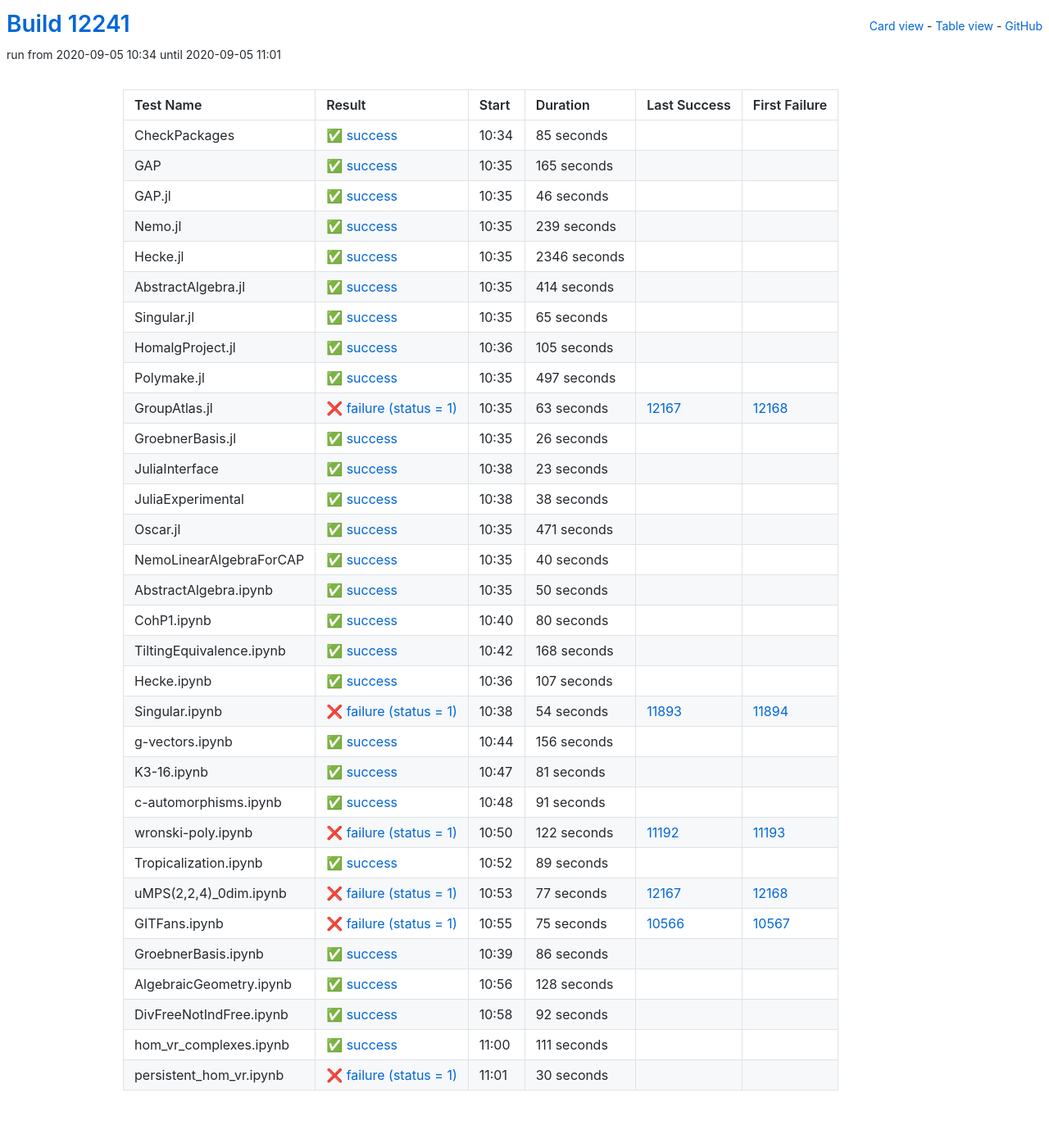
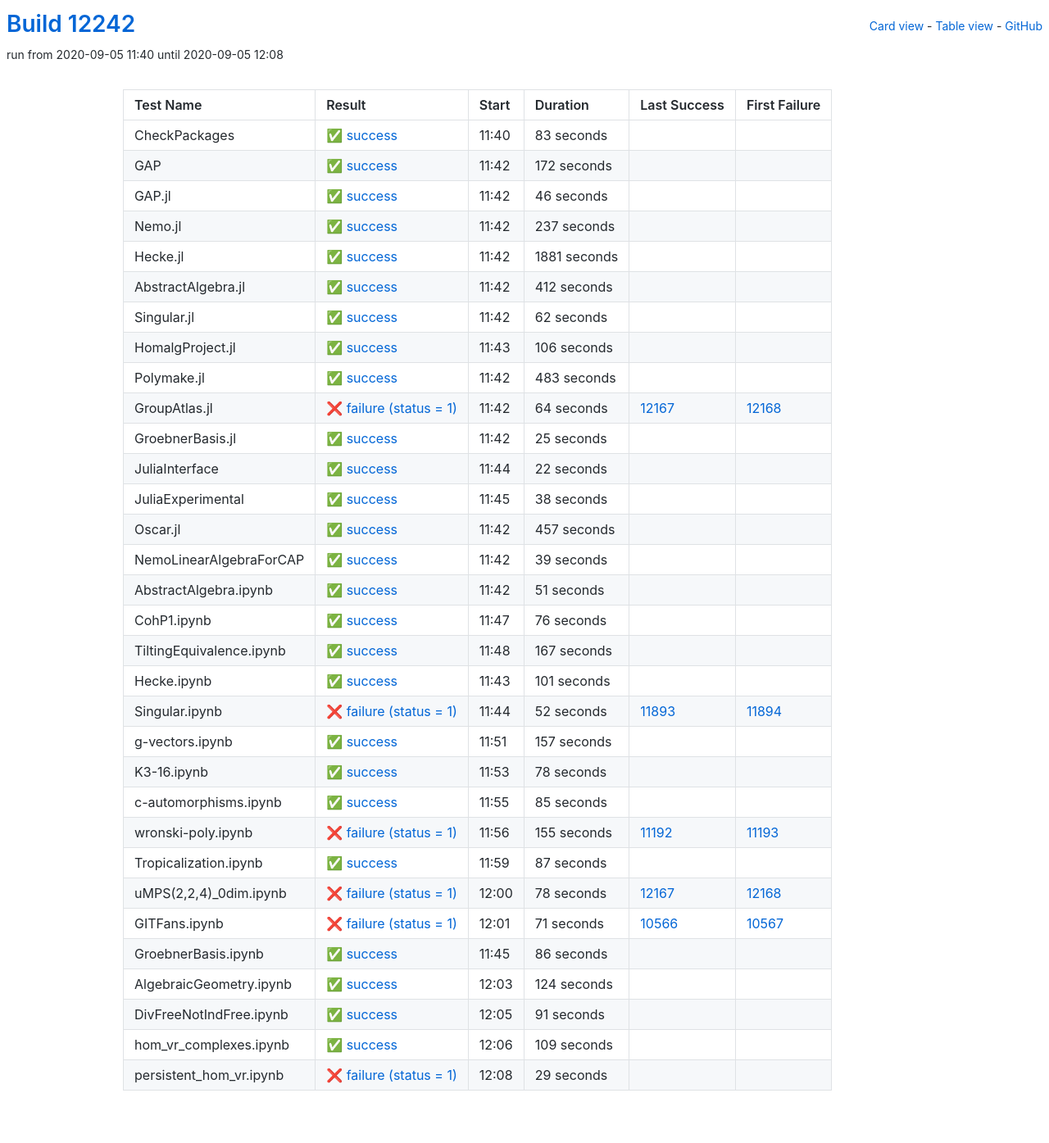
Before and after one commit to oscar-system/oscar-ci-status, a Jekyll site: the page built from table.html, in a window 1280 px wide. Shown: the whole page at 82% size. Built offline with Jekyll 4.4.1, drawn with Linux system fonts in a browser that asks for light colours.

Commit message:
Build #12242

```diff
--- a/_data/ci.yml
+++ b/_data/ci.yml
@@ -1,6 +1,6 @@
 ---
-build: 12241
-build_url: https://oscarci.mathematik.uni-kl.de/job/oscar/12241/
+build: 12242
+build_url: https://oscarci.mathematik.uni-kl.de/job/oscar/12242/
 job: oscar
 organization: oscar-system
 repo: oscar-ci-status
@@ -8,32 +8,32 @@
 tests:
 - name: CheckPackages
   id: checkpackages
-  log: https://oscarci.mathematik.uni-kl.de/job/oscar/12241/artifact/logs/build-12241/CheckPackages.log
-  start: 2020-09-05 10:34
+  log: https://oscarci.mathematik.uni-kl.de/job/oscar/12242/artifact/logs/build-12242/CheckPackages.log
+  start: 2020-09-05 11:40
   success: true
   exitcode: 0
   status: success
-  duration: 85
+  duration: 83
   last_success: false
   last_success_url:
   first_failure: false
   first_failure_url:
 - name: GAP
   id: gap
-  log: https://oscarci.mathematik.uni-kl.de/job/oscar/12241/artifact/logs/build-12241/GAP.log
-  start: 2020-09-05 10:35
+  log: https://oscarci.mathematik.uni-kl.de/job/oscar/12242/artifact/logs/build-12242/GAP.log
+  start: 2020-09-05 11:42
   success: true
   exitcode: 0
   status: success
-  duration: 165
+  duration: 172
   last_success: false
   last_success_url:
   first_failure: false
   first_failure_url:
 - name: GAP.jl
   id: gap-jl
-  log: https://oscarci.mathematik.uni-kl.de/job/oscar/12241/artifact/logs/build-12241/GAP.jl.log
-  start: 2020-09-05 10:35
+  log: https://oscarci.mathematik.uni-kl.de/job/oscar/12242/artifact/logs/build-12242/GAP.jl.log
+  start: 2020-09-05 11:42
   success: true
   exitcode: 0
   status: success
@@ -44,116 +44,116 @@
   first_failure_url:
 - name: Nemo.jl
   id: nemo-jl
-  log: https://oscarci.mathematik.uni-kl.de/job/oscar/12241/artifact/logs/build-12241/Nemo.jl.log
-  start: 2020-09-05 10:35
+  log: https://oscarci.mathematik.uni-kl.de/job/oscar/12242/artifact/logs/build-12242/Nemo.jl.log
+  start: 2020-09-05 11:42
   success: true
   exitcode: 0
   status: success
-  duration: 239
+  duration: 237
   last_success: false
   last_success_url:
   first_failure: false
   first_failure_url:
 - name: Hecke.jl
   id: hecke-jl
-  log: https://oscarci.mathematik.uni-kl.de/job/oscar/12241/artifact/logs/build-12241/Hecke.jl.log
-  start: 2020-09-05 10:35
+  log: https://oscarci.mathematik.uni-kl.de/job/oscar/12242/artifact/logs/build-12242/Hecke.jl.log
+  start: 2020-09-05 11:42
   success: true
   exitcode: 0
   status: success
-  duration: 2346
+  duration: 1881
   last_success: false
   last_success_url:
   first_failure: false
   first_failure_url:
 - name: AbstractAlgebra.jl
   id: abstractalgebra-jl
-  log: https://oscarci.mathematik.uni-kl.de/job/oscar/12241/artifact/logs/build-12241/AbstractAlgebra.jl.log
-  start: 2020-09-05 10:35
+  log: https://oscarci.mathematik.uni-kl.de/job/oscar/12242/artifact/logs/build-12242/AbstractAlgebra.jl.log
+  start: 2020-09-05 11:42
   success: true
   exitcode: 0
   status: success
-  duration: 414
+  duration: 412
   last_success: false
   last_success_url:
   first_failure: false
   first_failure_url:
 - name: Singular.jl
   id: singular-jl
-  log: https://oscarci.mathematik.uni-kl.de/job/oscar/12241/artifact/logs/build-12241/Singular.jl.log
-  start: 2020-09-05 10:35
+  log: https://oscarci.mathematik.uni-kl.de/job/oscar/12242/artifact/logs/build-12242/Singular.jl.log
+  start: 2020-09-05 11:42
   success: true
   exitcode: 0
   status: success
-  duration: 65
+  duration: 62
   last_success: false
   last_success_url:
   first_failure: false
   first_failure_url:
 - name: HomalgProject.jl
   id: homalgproject-jl
-  log: https://oscarci.mathematik.uni-kl.de/job/oscar/12241/artifact/logs/build-12241/HomalgProject.jl.log
-  start: 2020-09-05 10:36
+  log: https://oscarci.mathematik.uni-kl.de/job/oscar/12242/artifact/logs/build-12242/HomalgProject.jl.log
+  start: 2020-09-05 11:43
   success: true
   exitcode: 0
   status: success
-  duration: 105
+  duration: 106
   last_success: false
   last_success_url:
   first_failure: false
   first_failure_url:
 - name: Polymake.jl
   id: polymake-jl
-  log: https://oscarci.mathematik.uni-kl.de/job/oscar/12241/artifact/logs/build-12241/Polymake.jl.log
-  start: 2020-09-05 10:35
+  log: https://oscarci.mathematik.uni-kl.de/job/oscar/12242/artifact/logs/build-12242/Polymake.jl.log
+  start: 2020-09-05 11:42
   success: true
   exitcode: 0
   status: success
-  duration: 497
+  duration: 483
   last_success: false
   last_success_url:
   first_failure: false
   first_failure_url:
 - name: GroupAtlas.jl
   id: groupatlas-jl
-  log: https://oscarci.mathematik.uni-kl.de/job/oscar/12241/artifact/logs/build-12241/GroupAtlas.jl.log
-  start: 2020-09-05 10:35
+  log: https://oscarci.mathematik.uni-kl.de/job/oscar/12242/artifact/logs/build-12242/GroupAtlas.jl.log
+  start: 2020-09-05 11:42
   success: false
   exitcode: 1
   status: failure
-  duration: 63
+  duration: 64
   last_success: 12167
   last_success_url: https://oscarci.mathematik.uni-kl.de/job/oscar/12167/
   first_failure: 12168
   first_failure_url: https://oscarci.mathematik.uni-kl.de/job/oscar/12168/
 - name: GroebnerBasis.jl
   id: groebnerbasis-jl
-  log: https://oscarci.mathematik.uni-kl.de/job/oscar/12241/artifact/logs/build-12241/GroebnerBasis.jl.log
-  start: 2020-09-05 10:35
+  log: https://oscarci.mathematik.uni-kl.de/job/oscar/12242/artifact/logs/build-12242/GroebnerBasis.jl.log
+  start: 2020-09-05 11:42
   success: true
   exitcode: 0
   status: success
-  duration: 26
+  duration: 25
   last_success: false
   last_success_url:
   first_failure: false
   first_failure_url:
 - name: JuliaInterface
   id: juliainterface
-  log: https://oscarci.mathematik.uni-kl.de/job/oscar/12241/artifact/logs/build-12241/JuliaInterface.log
-  start: 2020-09-05 10:38
+  log: https://oscarci.mathematik.uni-kl.de/job/oscar/12242/artifact/logs/build-12242/JuliaInterface.log
+  start: 2020-09-05 11:44
   success: true
   exitcode: 0
   status: success
-  duration: 23
+  duration: 22
   last_success: false
   last_success_url:
   first_failure: false
   first_failure_url:
 - name: JuliaExperimental
   id: juliaexperimental
-  log: https://oscarci.mathematik.uni-kl.de/job/oscar/12241/artifact/logs/build-12241/JuliaExperimental.log
-  start: 2020-09-05 10:38
+  log: https://oscarci.mathematik.uni-kl.de/job/oscar/12242/artifact/logs/build-12242/JuliaExperimental.log
+  start: 2020-09-05 11:45
   success: true
   exitcode: 0
   status: success
@@ -164,176 +164,176 @@
   first_failure_url:
 - name: Oscar.jl
   id: oscar-jl
-  log: https://oscarci.mathematik.uni-kl.de/job/oscar/12241/artifact/logs/build-12241/Oscar.jl.log
-  start: 2020-09-05 10:35
+  log: https://oscarci.mathematik.uni-kl.de/job/oscar/12242/artifact/logs/build-12242/Oscar.jl.log
+  start: 2020-09-05 11:42
   success: true
   exitcode: 0
   status: success
-  duration: 471
+  duration: 457
   last_success: false
   last_success_url:
   first_failure: false
   first_failure_url:
 - name: NemoLinearAlgebraForCAP
   id: nemolinearalgebraforcap
-  log: https://oscarci.mathematik.uni-kl.de/job/oscar/12241/artifact/logs/build-12241/NemoLinearAlgebraForCAP.log
-  start: 2020-09-05 10:35
+  log: https://oscarci.mathematik.uni-kl.de/job/oscar/12242/artifact/logs/build-12242/NemoLinearAlgebraForCAP.log
+  start: 2020-09-05 11:42
   success: true
   exitcode: 0
   status: success
-  duration: 40
+  duration: 39
   last_success: false
   last_success_url:
   first_failure: false
   first_failure_url:
 - name: AbstractAlgebra.ipynb
   id: abstractalgebra-ipynb
-  log: https://oscarci.mathematik.uni-kl.de/job/oscar/12241/artifact/logs/build-12241/AbstractAlgebra.ipynb.log
-  start: 2020-09-05 10:35
+  log: https://oscarci.mathematik.uni-kl.de/job/oscar/12242/artifact/logs/build-12242/AbstractAlgebra.ipynb.log
+  start: 2020-09-05 11:42
   success: true
   exitcode: 0
   status: success
-  duration: 50
+  duration: 51
   last_success: false
   last_success_url:
   first_failure: false
   first_failure_url:
 - name: CohP1.ipynb
   id: cohp1-ipynb
-  log: https://oscarci.mathematik.uni-kl.de/job/oscar/12241/artifact/logs/build-12241/CohP1.ipynb.log
-  start: 2020-09-05 10:40
+  log: https://oscarci.mathematik.uni-kl.de/job/oscar/12242/artifact/logs/build-12242/CohP1.ipynb.log
+  start: 2020-09-05 11:47
   success: true
   exitcode: 0
   status: success
-  duration: 80
+  duration: 76
   last_success: false
   last_success_url:
   first_failure: false
   first_failure_url:
 - name: TiltingEquivalence.ipynb
   id: tiltingequivalence-ipynb
-  log: https://oscarci.mathematik.uni-kl.de/job/oscar/12241/artifact/logs/build-12241/TiltingEquivalence.ipynb.log
-  start: 2020-09-05 10:42
+  log: https://oscarci.mathematik.uni-kl.de/job/oscar/12242/artifact/logs/build-12242/TiltingEquivalence.ipynb.log
+  start: 2020-09-05 11:48
   success: true
   exitcode: 0
   status: success
-  duration: 168
+  duration: 167
   last_success: false
   last_success_url:
   first_failure: false
   first_failure_url:
 - name: Hecke.ipynb
   id: hecke-ipynb
-  log: https://oscarci.mathematik.uni-kl.de/job/oscar/12241/artifact/logs/build-12241/Hecke.ipynb.log
-  start: 2020-09-05 10:36
+  log: https://oscarci.mathematik.uni-kl.de/job/oscar/12242/artifact/logs/build-12242/Hecke.ipynb.log
+  start: 2020-09-05 11:43
   success: true
   exitcode: 0
   status: success
-  duration: 107
+  duration: 101
   last_success: false
   last_success_url:
   first_failure: false
   first_failure_url:
 - name: Singular.ipynb
   id: singular-ipynb
-  log: https://oscarci.mathematik.uni-kl.de/job/oscar/12241/artifact/logs/build-12241/Singular.ipynb.log
-  start: 2020-09-05 10:38
+  log: https://oscarci.mathematik.uni-kl.de/job/oscar/12242/artifact/logs/build-12242/Singular.ipynb.log
+  start: 2020-09-05 11:44
   success: false
   exitcode: 1
   status: failure
-  duration: 54
+  duration: 52
   last_success: 11893
   last_success_url: https://oscarci.mathematik.uni-kl.de/job/oscar/11893/
   first_failure: 11894
   first_failure_url: https://oscarci.mathematik.uni-kl.de/job/oscar/11894/
 - name: g-vectors.ipynb
   id: g-vectors-ipynb
-  log: https://oscarci.mathematik.uni-kl.de/job/oscar/12241/artifact/logs/build-12241/g-vectors.ipynb.log
-  start: 2020-09-05 10:44
+  log: https://oscarci.mathematik.uni-kl.de/job/oscar/12242/artifact/logs/build-12242/g-vectors.ipynb.log
+  start: 2020-09-05 11:51
   success: true
   exitcode: 0
   status: success
-  duration: 156
+  duration: 157
   last_success: false
   last_success_url:
   first_failure: false
   first_failure_url:
 - name: K3-16.ipynb
   id: k3-16-ipynb
-  log: https://oscarci.mathematik.uni-kl.de/job/oscar/12241/artifact/logs/build-12241/K3-16.ipynb.log
-  start: 2020-09-05 10:47
+  log: https://oscarci.mathematik.uni-kl.de/job/oscar/12242/artifact/logs/build-12242/K3-16.ipynb.log
+  start: 2020-09-05 11:53
   success: true
   exitcode: 0
   status: success
-  duration: 81
+  duration: 78
   last_success: false
   last_success_url:
   first_failure: false
   first_failure_url:
 - name: c-automorphisms.ipynb
   id: c-automorphisms-ipynb
-  log: https://oscarci.mathematik.uni-kl.de/job/oscar/12241/artifact/logs/build-12241/c-automorphisms.ipynb.log
-  start: 2020-09-05 10:48
+  log: https://oscarci.mathematik.uni-kl.de/job/oscar/12242/artifact/logs/build-12242/c-automorphisms.ipynb.log
+  start: 2020-09-05 11:55
   success: true
   exitcode: 0
   status: success
-  duration: 91
+  duration: 85
   last_success: false
   last_success_url:
   first_failure: false
   first_failure_url:
 - name: wronski-poly.ipynb
   id: wronski-poly-ipynb
-  log: https://oscarci.mathematik.uni-kl.de/job/oscar/12241/artifact/logs/build-12241/wronski-poly.ipynb.log
-  start: 2020-09-05 10:50
+  log: https://oscarci.mathematik.uni-kl.de/job/oscar/12242/artifact/logs/build-12242/wronski-poly.ipynb.log
+  start: 2020-09-05 11:56
   success: false
   exitcode: 1
   status: failure
-  duration: 122
+  duration: 155
   last_success: 11192
   last_success_url: https://oscarci.mathematik.uni-kl.de/job/oscar/11192/
   first_failure: 11193
   first_failure_url: https://oscarci.mathematik.uni-kl.de/job/oscar/11193/
 - name: Tropicalization.ipynb
   id: tropicalization-ipynb
-  log: https://oscarci.mathematik.uni-kl.de/job/oscar/12241/artifact/logs/build-12241/Tropicalization.ipynb.log
-  start: 2020-09-05 10:52
+  log: https://oscarci.mathematik.uni-kl.de/job/oscar/12242/artifact/logs/build-12242/Tropicalization.ipynb.log
+  start: 2020-09-05 11:59
   success: true
   exitcode: 0
   status: success
-  duration: 89
+  duration: 87
   last_success: false
   last_success_url:
   first_failure: false
   first_failure_url:
 - name: uMPS(2,2,4)_0dim.ipynb
   id: umps-2-2-4-0dim-ipynb
-  log: https://oscarci.mathematik.uni-kl.de/job/oscar/12241/artifact/logs/build-12241/uMPS-2-2-4-_0dim.ipynb.log
-  start: 2020-09-05 10:53
+  log: https://oscarci.mathematik.uni-kl.de/job/oscar/12242/artifact/logs/build-12242/uMPS-2-2-4-_0dim.ipynb.log
+  start: 2020-09-05 12:00
   success: false
   exitcode: 1
   status: failure
-  duration: 77
+  duration: 78
   last_success: 12167
   last_success_url: https://oscarci.mathematik.uni-kl.de/job/oscar/12167/
   first_failure: 12168
   first_failure_url: https://oscarci.mathematik.uni-kl.de/job/oscar/12168/
 - name: GITFans.ipynb
   id: gitfans-ipynb
-  log: https://oscarci.mathematik.uni-kl.de/job/oscar/12241/artifact/logs/build-12241/GITFans.ipynb.log
-  start: 2020-09-05 10:55
+  log: https://oscarci.mathematik.uni-kl.de/job/oscar/12242/artifact/logs/build-12242/GITFans.ipynb.log
+  start: 2020-09-05 12:01
   success: false
   exitcode: 1
   status: failure
-  duration: 75
+  duration: 71
   last_success: 10566
   last_success_url: https://oscarci.mathematik.uni-kl.de/job/oscar/10566/
   first_failure: 10567
   first_failure_url: https://oscarci.mathematik.uni-kl.de/job/oscar/10567/
 - name: GroebnerBasis.ipynb
   id: groebnerbasis-ipynb
-  log: https://oscarci.mathematik.uni-kl.de/job/oscar/12241/artifact/logs/build-12241/GroebnerBasis.ipynb.log
-  start: 2020-09-05 10:39
+  log: https://oscarci.mathematik.uni-kl.de/job/oscar/12242/artifact/logs/build-12242/GroebnerBasis.ipynb.log
+  start: 2020-09-05 11:45
   success: true
   exitcode: 0
   status: success
@@ -344,48 +344,48 @@
   first_failure_url:
 - name: AlgebraicGeometry.ipynb
   id: algebraicgeometry-ipynb
-  log: https://oscarci.mathematik.uni-kl.de/job/oscar/12241/artifact/logs/build-12241/AlgebraicGeometry.ipynb.log
-  start: 2020-09-05 10:56
+  log: https://oscarci.mathematik.uni-kl.de/job/oscar/12242/artifact/logs/build-12242/AlgebraicGeometry.ipynb.log
+  start: 2020-09-05 12:03
   success: true
   exitcode: 0
   status: success
-  duration: 128
+  duration: 124
   last_success: false
   last_success_url:
   first_failure: false
   first_failure_url:
 - name: DivFreeNotIndFree.ipynb
   id: divfreenotindfree-ipynb
-  log: https://oscarci.mathematik.uni-kl.de/job/oscar/12241/artifact/logs/build-12241/DivFreeNotIndFree.ipynb.log
-  start: 2020-09-05 10:58
+  log: https://oscarci.mathematik.uni-kl.de/job/oscar/12242/artifact/logs/build-12242/DivFreeNotIndFree.ipynb.log
+  start: 2020-09-05 12:05
   success: true
   exitcode: 0
   status: success
-  duration: 92
+  duration: 91
   last_success: false
   last_success_url:
   first_failure: false
   first_failure_url:
 - name: hom_vr_complexes.ipynb
   id: hom-vr-complexes-ipynb
-  log: https://oscarci.mathematik.uni-kl.de/job/oscar/12241/artifact/logs/build-12241/hom_vr_complexes.ipynb.log
-  start: 2020-09-05 11:00
+  log: https://oscarci.mathematik.uni-kl.de/job/oscar/12242/artifact/logs/build-12242/hom_vr_complexes.ipynb.log
+  start: 2020-09-05 12:06
   success: true
   exitcode: 0
   status: success
-  duration: 111
+  duration: 109
   last_success: false
   last_success_url:
   first_failure: false
   first_failure_url:
 - name: persistent_hom_vr.ipynb
   id: persistent-hom-vr-ipynb
-  log: https://oscarci.mathematik.uni-kl.de/job/oscar/12241/artifact/logs/build-12241/persistent_hom_vr.ipynb.log
-  start: 2020-09-05 11:01
+  log: https://oscarci.mathematik.uni-kl.de/job/oscar/12242/artifact/logs/build-12242/persistent_hom_vr.ipynb.log
+  start: 2020-09-05 12:08
   success: false
   exitcode: 1
   status: failure
-  duration: 30
+  duration: 29
   last_success: false
   last_success_url:
   first_failure: false
```
Also changed, not shown: README.md.
